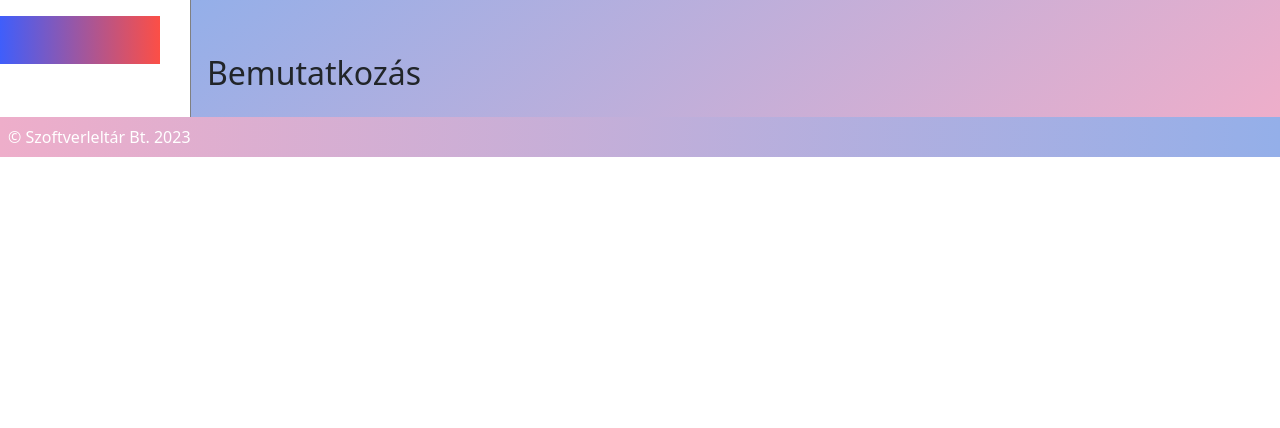
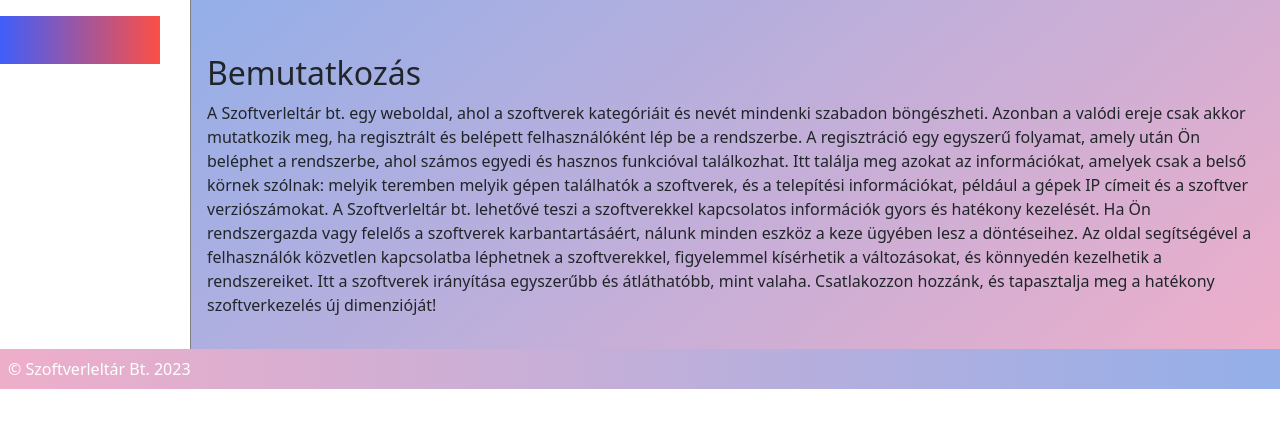
Before and after one commit to kriswell1/Szoftverleltar, a PHP site: page /nb1/ in a window 1280 px wide. Shown: the part 64-492 px from the top of the page. Run offline with PHP 8.4, Linux system fonts and the light colour scheme; data comes from the database, SQL or seed files in the repository.

Commit message:
Commit 8
Bemutatkozó szöveg beillesztése.

```diff
--- a/views/nyitolap_main.php
+++ b/views/nyitolap_main.php
@@ -3,4 +3,14 @@
     <br>Bemutatkozás<br>
 
 </h2>
+<p>
+A Szoftverleltár bt. egy weboldal, ahol a szoftverek kategóriáit és nevét mindenki szabadon böngészheti. Azonban a valódi ereje csak akkor mutatkozik meg, ha regisztrált és belépett felhasználóként lép be a rendszerbe.
+
+A regisztráció egy egyszerű folyamat, amely után Ön beléphet a rendszerbe, ahol számos egyedi és hasznos funkcióval találkozhat. Itt találja meg azokat az információkat, amelyek csak a belső körnek szólnak: melyik teremben melyik gépen találhatók a szoftverek, és a telepítési információkat, például a gépek IP címeit és a szoftver verziószámokat.
+
+A Szoftverleltár bt. lehetővé teszi a szoftverekkel kapcsolatos információk gyors és hatékony kezelését. Ha Ön rendszergazda vagy felelős a szoftverek karbantartásáért, nálunk minden eszköz a keze ügyében lesz a döntéseihez.
+
+Az oldal segítségével a felhasználók közvetlen kapcsolatba léphetnek a szoftverekkel, figyelemmel kísérhetik a változásokat, és könnyedén kezelhetik a rendszereiket.
+Itt a szoftverek irányítása egyszerűbb és átláthatóbb, mint valaha. Csatlakozzon hozzánk, és tapasztalja meg a hatékony szoftverkezelés új dimenzióját!
+</p>
 </div>
```
